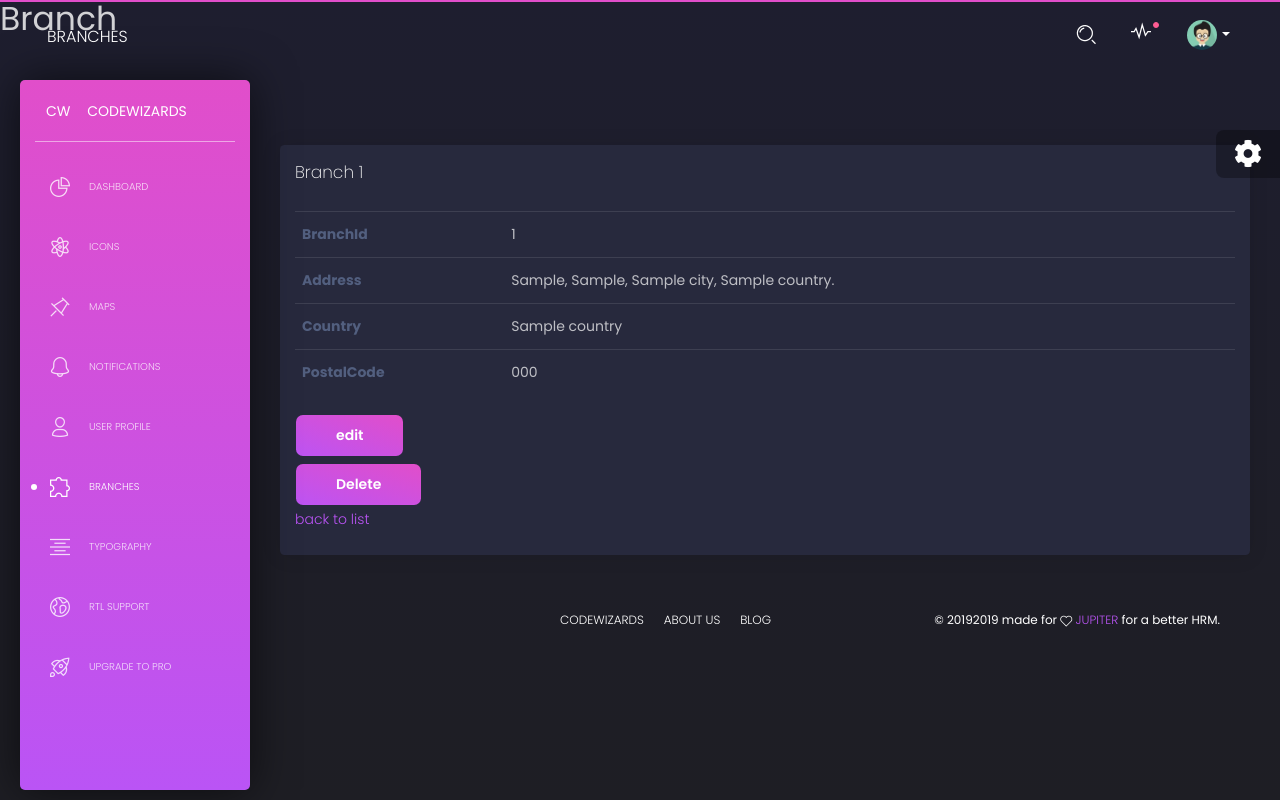
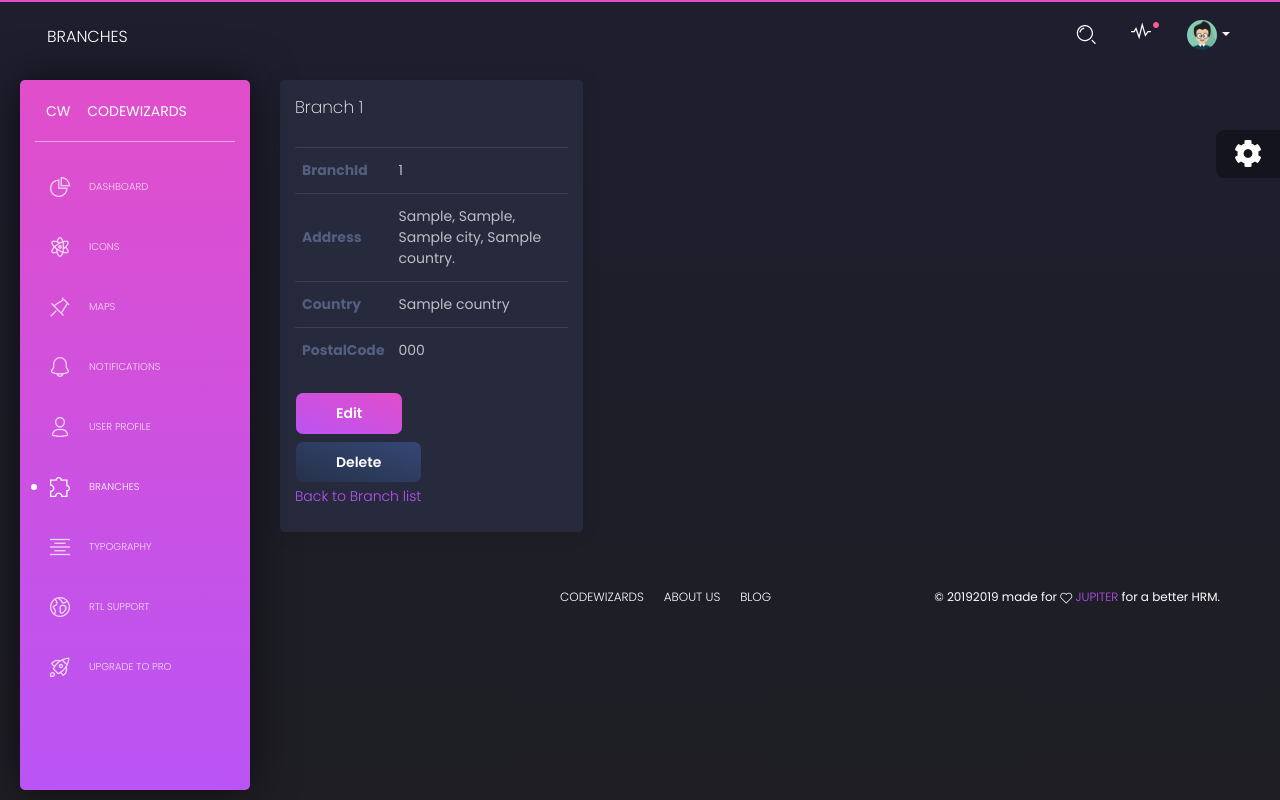
Before and after one commit to minullamahewage/hrmanagement, a Symfony app: template templates/branch/show.html.twig in a window 1280 px wide. Run offline with Twig, Linux system fonts and the light colour scheme; the template is opened without the code that fills it: most values are stand-ins (such as "Sample title", 1, 10 or a date in 2020); some libraries are stand-ins or nearby versions.

Commit message:
Show Branches Layout changed

```diff
--- a/templates/branch/_delete_form.html.twig
+++ b/templates/branch/_delete_form.html.twig
@@ -1,5 +1,5 @@
 <form method="post" action="{{ path('branch_delete', {'branchId': branch.branchId}) }}" onsubmit="return confirm('Are you sure you want to delete this item?');">
     <input type="hidden" name="_method" value="DELETE">
     <input type="hidden" name="_token" value="{{ csrf_token('delete' ~ branch.branchId) }}">
-    <button class="btn btn-fill btn-primary">Delete</button>
+    <button class="btn ">Delete</button>
 </form>
--- a/templates/branch/show.html.twig
+++ b/templates/branch/show.html.twig
@@ -164,11 +164,11 @@
         </div>
       </div>
       <!-- End Navbar -->
-      <h1>Branch</h1>
+
 
     <div class="content">
         <div class="row">
-          <div class="col-md-12">
+          <div class="col-lg-4">
             <div class="card ">
               <div class="card-header">
                 <h4 class="card-title"> Branch {{ branch.branchId }}</h4>
@@ -197,10 +197,10 @@
                             </table>
 
                         <div>
-                        <a class="btn btn-fill btn-primary" href="{{ path('branch_edit', {'branchId': branch.branchId}) }}">edit</a>
+                        <a class="btn btn-fill btn-primary" href="{{ path('branch_edit', {'branchId': branch.branchId}) }}">Edit</a>
                         {{ include('branch/_delete_form.html.twig') }}
                         </div>
-                        <a href="{{ path('branch_index') }}">back to list</a>
+                        <a href="{{ path('branch_index') }}">Back to Branch list</a>
                     </div>
                 </div>
             </div>
```
Also changed, not shown: templates/branch/index.html.twig (+5 -5 lines).
